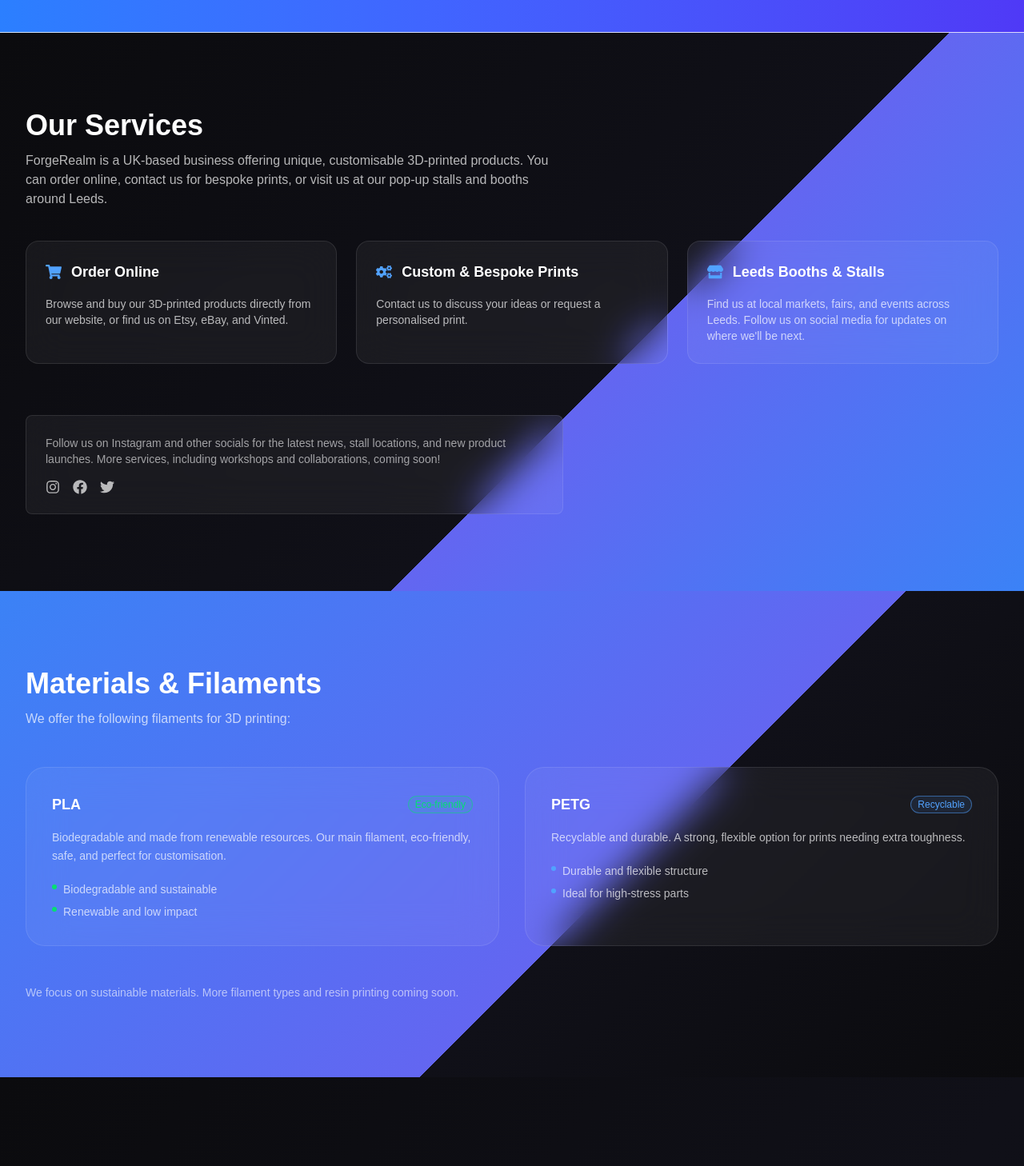
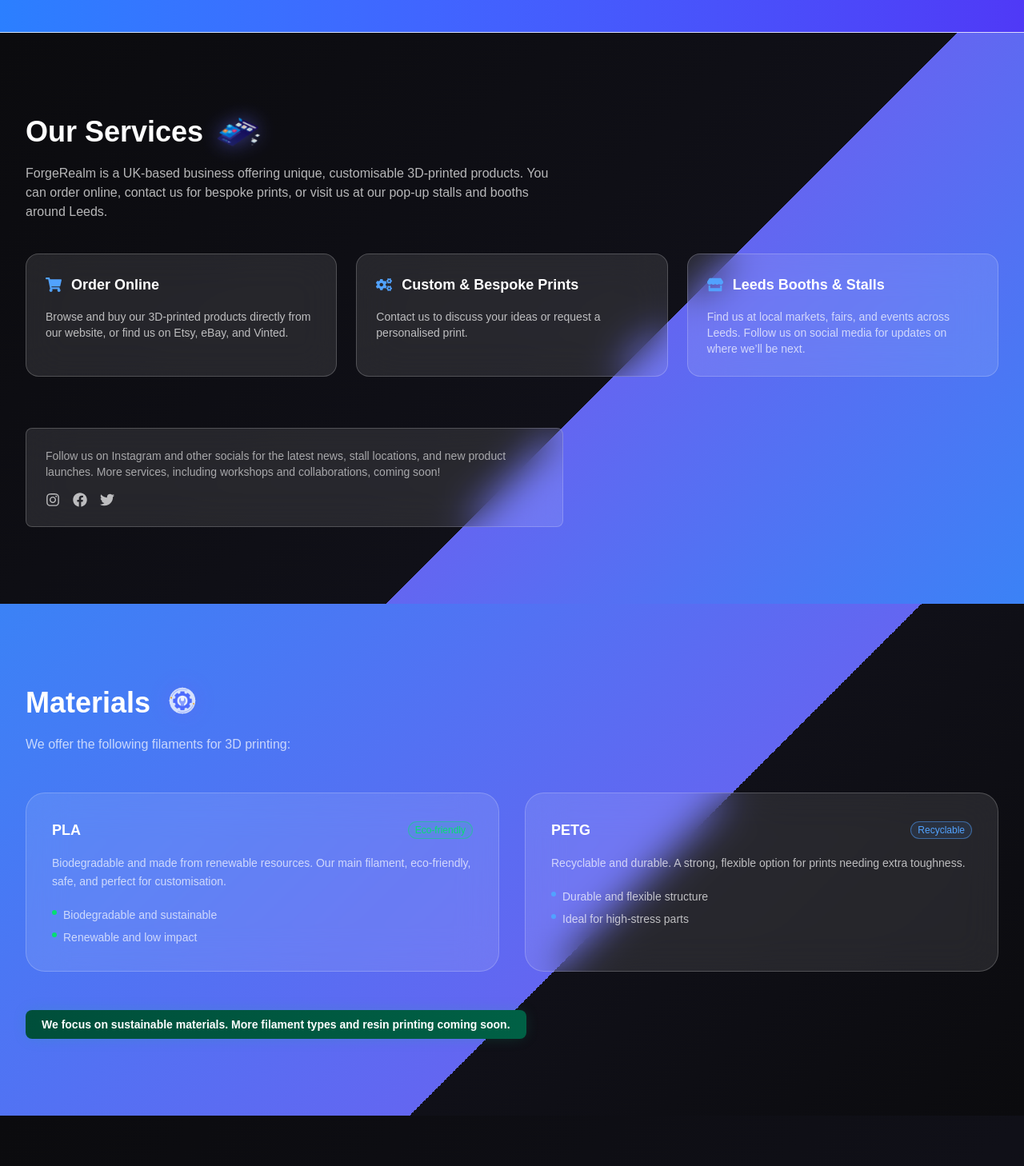
Before and after one commit to tobiy105/forgerealm, a Next.js app: page / in a window 1280 px wide. Shown: the part 861-2319 px from the top of the page at 80% size. Built offline with nearby package versions, Linux system fonts and the light colour scheme.

Commit message:
gifs for these pages

```diff
--- a/src/components/Materials.tsx
+++ b/src/components/Materials.tsx
@@ -1,78 +1,176 @@
+"use client";
+
+import Image from "next/image";
+import { motion, useInView } from "framer-motion";
+import { useRef } from "react";
+
 export default function Materials() {
+  const ref = useRef(null);
+  const inView = useInView(ref, { once: true, margin: "-100px" });
+
+  const fadeUp = {
+    hidden: { opacity: 0, y: 40 },
+    visible: {
+      opacity: 1,
+      y: 0,
+      transition: { duration: 0.8, ease: "easeOut" },
+    },
+  } as const;
+
   return (
     <section
       id="materials"
-      className="relative py-24 bg-[linear-gradient(315deg,_#0b0b0e_0%,_#101018_40%,_#6366f1_40%,_#3b82f6_100%)]"
+      className="relative py-24 bg-[linear-gradient(315deg,_#0b0b0e_0%,_#101018_40%,_#6366f1_40%,_#3b82f6_100%)] overflow-hidden"
     >
-      <div className="mx-auto max-w-7xl px-4 sm:px-6 lg:px-8">
-        {/* Header */}
-        <div className="max-w-2xl">
-          <h2 className="font-display text-3xl sm:text-4xl font-extrabold text-white">
-            Materials &amp; Filaments
+      {/* Subtle background lights */}
+      <div className="absolute inset-0 -z-10">
+        <div className="absolute left-1/3 top-1/4 h-72 w-72 rounded-full bg-blue-500/20 blur-[120px]" />
+        <div className="absolute right-1/4 bottom-1/4 h-72 w-72 rounded-full bg-indigo-500/20 blur-[120px]" />
+      </div>
+
+      <div
+        ref={ref}
+        className="mx-auto max-w-7xl px-4 sm:px-6 lg:px-8 relative"
+      >
+        {/* Header with floating GIF */}
+        <motion.div
+          variants={fadeUp}
+          initial="hidden"
+          animate={inView ? "visible" : "hidden"}
+          className="max-w-2xl flex items-center gap-3"
+        >
+          <h2 className="font-display text-3xl sm:text-4xl font-extrabold text-white whitespace-nowrap">
+            Materials
           </h2>
-          <p className="mt-3 text-white/70">
+          <motion.div
+            initial={{ y: 0 }}
+            animate={{ y: [0, -5, 0] }}
+            transition={{ repeat: Infinity, duration: 3, ease: "easeInOut" }}
+            className="relative flex-shrink-0"
+          >
+            <Image
+              src="/material.gif"
+              alt="Materials Animation"
+              width={56}
+              height={56}
+              className="w-10 sm:w-14 h-auto opacity-90 drop-shadow-[0_0_14px_rgba(99,102,241,0.6)]"
+              priority
+            />
+          </motion.div>
+        </motion.div>
+
+        <motion.p
+          variants={fadeUp}
+          initial="hidden"
+          animate={inView ? "visible" : "hidden"}
+          transition={{ delay: 0.1 }}
+          className="mt-3 text-white/70 max-w-xl"
+        >
           We offer the following filaments for 3D printing:
-          </p>
-        </div>
+        </motion.p>
 
         {/* Grid */}
         <div className="mt-12 grid gap-8 sm:grid-cols-1 lg:grid-cols-2">
-          {/* PLA */}
-          <div className="group relative overflow-hidden rounded-3xl border border-white/10 bg-white/5 p-8 backdrop-blur-xl transition-all hover:border-blue-400 hover:bg-white/10 hover:shadow-[0_0_25px_-5px_rgba(59,130,246,0.3)]">
+          {[
+            {
+              title: "PLA",
+              label: "Eco-friendly",
+              labelColor: "text-green-400 border-green-400/50 bg-green-400/10",
+              points: [
+                "Biodegradable and sustainable",
+                "Renewable and low impact",
+              ],
+              colorDot: "bg-green-400",
+              desc: "Biodegradable and made from renewable resources. Our main filament, eco-friendly, safe, and perfect for customisation.",
+            },
+            {
+              title: "PETG",
+              label: "Recyclable",
+              labelColor: "text-blue-400 border-blue-400/50 bg-blue-400/10",
+              points: [
+                "Durable and flexible structure",
+                "Ideal for high-stress parts",
+              ],
+              colorDot: "bg-blue-400",
+              desc: "Recyclable and durable. A strong, flexible option for prints needing extra toughness.",
+            },
+          ].map((item, i) => (
+            <motion.div
+              key={i}
+              variants={fadeUp}
+              initial="hidden"
+              animate={inView ? "visible" : "hidden"}
+              transition={{
+                delay: 0.15 + i * 0.15,
+                duration: 0.8,
+                ease: "easeOut",
+              }}
+              className="group relative overflow-hidden rounded-3xl border border-white/20 bg-white/10 p-8 backdrop-blur-xl transition-all hover:border-blue-400 hover:bg-white/15 hover:shadow-[0_0_25px_-5px_rgba(59,130,246,0.3)]"
+            >
               <div className="flex items-center justify-between mb-4">
-              <h3 className="text-lg font-semibold text-white">PLA</h3>
-              <span className="text-xs rounded-full border border-green-400/50 bg-green-400/10 px-2 py-0.5 text-green-400">
-                Eco-friendly
+                <h3 className="text-lg font-semibold text-white">
+                  {item.title}
+                </h3>
+                <span
+                  className={`text-xs rounded-full border px-2 py-0.5 ${item.labelColor}`}
+                >
+                  {item.label}
                 </span>
               </div>
               <p className="text-sm text-white/70 leading-relaxed">
-              Biodegradable and made from renewable resources. Our main filament, eco-friendly, safe, and perfect for customisation.
+                {item.desc}
               </p>
 
               <ul className="mt-5 space-y-2 text-sm text-white/70">
-              <li className="flex items-start gap-2">
-                <span className="mt-1 h-1.5 w-1.5 rounded-full bg-green-400 flex-shrink-0" />
-                <span>Biodegradable and sustainable</span>
+                {item.points.map((p, idx) => (
+                  <li key={idx} className="flex items-start gap-2">
+                    <span
+                      className={`mt-1 h-1.5 w-1.5 rounded-full ${item.colorDot} flex-shrink-0`}
+                    />
+                    <span>{p}</span>
                   </li>
-              <li className="flex items-start gap-2">
-                <span className="mt-1 h-1.5 w-1.5 rounded-full bg-green-400 flex-shrink-0" />
-                <span>Renewable and low impact</span>
-              </li>
+                ))}
               </ul>
+            </motion.div>
+          ))}
         </div>
 
-          {/* PETG */}
-          <div className="group relative overflow-hidden rounded-3xl border border-white/10 bg-white/5 p-8 backdrop-blur-xl transition-all hover:border-blue-400 hover:bg-white/10 hover:shadow-[0_0_25px_-5px_rgba(59,130,246,0.3)]">
-            <div className="flex items-center justify-between mb-4">
-              <h3 className="text-lg font-semibold text-white">PETG</h3>
-              <span className="text-xs rounded-full border border-blue-400/50 bg-blue-400/10 px-2 py-0.5 text-blue-400">
-                Recyclable
-              </span>
-            </div>
-            <p className="text-sm text-white/70 leading-relaxed">
-              Recyclable and durable. A strong, flexible option for prints needing extra toughness.
-            </p>
-
-            <ul className="mt-5 space-y-2 text-sm text-white/70">
-              <li className="flex items-start gap-2">
-                <span className="mt-1 h-1.5 w-1.5 rounded-full bg-blue-400 flex-shrink-0" />
-                <span>Durable and flexible structure</span>
-              </li>
-              <li className="flex items-start gap-2">
-                <span className="mt-1 h-1.5 w-1.5 rounded-full bg-blue-400 flex-shrink-0" />
-                <span>Ideal for high-stress parts</span>
-              </li>
-            </ul>
-          </div>
+        {/* Footer capsule */}
+        <motion.div
+          variants={fadeUp}
+          initial="hidden"
+          animate={inView ? "visible" : "hidden"}
+          transition={{ delay: 0.5 }}
+          className="max-w-2xl mt-12"
+        >
+          <motion.div
+            whileHover={{ scale: 1.03 }}
+            transition={{ duration: 0.3 }}
+            className="inline-block px-5 py-2 rounded-lg bg-gradient-to-r from-emerald-900 to-emerald-800 text-white text-sm font-semibold shadow-[0_0_20px_-5px_rgba(16,185,129,0.3)]"
+          >
+            We focus on sustainable materials. More filament types and resin
+            printing coming soon.
+          </motion.div>
+        </motion.div>
       </div>
 
-        {/* Footer note */}
-        <div className="max-w-2xl mt-12">
-          <p className="text-white/60 text-sm">
-            We focus on sustainable materials. More filament types and resin printing coming soon.
-          </p>
-        </div>
-      </div>
+      {/* Float animation keyframes */}
+      <style jsx>{`
+        @keyframes float {
+          0% {
+            transform: translateY(0);
+          }
+          50% {
+            transform: translateY(-6px);
+          }
+          100% {
+            transform: translateY(0);
+          }
+        }
+        .animate-float {
+          animation: float 3s ease-in-out infinite;
+        }
+      `}</style>
     </section>
   );
 }
--- a/src/components/Services.tsx
+++ b/src/components/Services.tsx
@@ -1,6 +1,31 @@
-import { FaShoppingCart, FaCogs, FaStore, FaInstagram, FaFacebook, FaTwitter } from "react-icons/fa";
+"use client";
+
+import Image from "next/image";
+import { motion, useInView } from "framer-motion";
+import { useRef } from "react";
+import {
+  FaShoppingCart,
+  FaCogs,
+  FaStore,
+  FaInstagram,
+  FaFacebook,
+  FaTwitter,
+} from "react-icons/fa";
 
 export default function Services() {
+  const ref = useRef(null);
+  const inView = useInView(ref, { once: true, margin: "-100px" });
+
+  // ✅ Define type-safe variants
+  const fadeUp = {
+    hidden: { opacity: 0, y: 40 },
+    visible: {
+      opacity: 1,
+      y: 0,
+      transition: { duration: 0.8, ease: "easeOut" },
+    },
+  } as const;
+
   return (
     <section
       id="services"
@@ -12,72 +37,133 @@ export default function Services() {
         <div className="absolute right-1/4 bottom-1/3 h-72 w-72 rounded-full bg-indigo-500/20 blur-[120px]" />
       </div>
 
-      <div className="mx-auto max-w-7xl px-4 sm:px-6 lg:px-8 relative">
-        {/* Header */}
-        <div className="max-w-2xl">
-          <h2 className="font-display text-3xl sm:text-4xl font-extrabold text-white">
+      <div
+        ref={ref}
+        className="mx-auto max-w-7xl px-4 sm:px-6 lg:px-8 relative"
+      >
+        {/* Header with GIF */}
+        <motion.div
+          variants={fadeUp}
+          initial="hidden"
+          animate={inView ? "visible" : "hidden"}
+          transition={{ duration: 0.8 }}
+          className="max-w-2xl flex items-center gap-4"
+        >
+          <h2 className="font-display text-3xl sm:text-4xl font-extrabold text-white flex items-center">
             Our Services
           </h2>
-          <p className="mt-3 text-white/70">
-            ForgeRealm is a UK-based business offering unique, customisable 3D-printed products. You can order online, contact us for bespoke prints, or visit us at our pop-up stalls and booths around Leeds.
-          </p>
-        </div>
+          <motion.div
+            initial={{ rotate: 0 }}
+            animate={{ rotate: [0, 5, -5, 0] }}
+            transition={{ repeat: Infinity, duration: 4, ease: "easeInOut" }}
+          >
+            <Image
+              src="/services.gif"
+              alt="Services Animation"
+              width={56}
+              height={56}
+              className="w-10 sm:w-14 h-auto opacity-90 drop-shadow-[0_0_12px_rgba(99,102,241,0.6)]"
+              priority
+            />
+          </motion.div>
+        </motion.div>
+
+        <motion.p
+          variants={fadeUp}
+          initial="hidden"
+          animate={inView ? "visible" : "hidden"}
+          transition={{ delay: 0.15, duration: 0.8 }}
+          className="mt-3 text-white/70 max-w-2xl"
+        >
+          ForgeRealm is a UK-based business offering unique, customisable
+          3D-printed products. You can order online, contact us for bespoke
+          prints, or visit us at our pop-up stalls and booths around Leeds.
+        </motion.p>
 
         {/* Service grid */}
         <div className="mt-10 grid gap-6 sm:grid-cols-2 lg:grid-cols-3">
-          {/* Online Orders */}
-          <article className="rounded-2xl border border-white/10 bg-white/5 p-6 backdrop-blur-xl hover:bg-white/10 hover:border-blue-400 transition flex flex-col">
-            <div className="flex items-center gap-3 mb-2">
-              <FaShoppingCart className="text-blue-400 text-xl" />
-              <h3 className="text-lg font-semibold text-white">Order Online</h3>
-            </div>
-            <p className="mt-2 text-sm text-white/70">
-              Browse and buy our 3D-printed products directly from our website, or find us on Etsy, eBay, and Vinted.
-            </p>
-          </article>
-
-          {/* Custom Prints */}
-          <article className="rounded-2xl border border-white/10 bg-white/5 p-6 backdrop-blur-xl hover:bg-white/10 hover:border-blue-400 transition flex flex-col">
-            <div className="flex items-center gap-3 mb-2">
-              <FaCogs className="text-blue-400 text-xl" />
-              <h3 className="text-lg font-semibold text-white">Custom & Bespoke Prints</h3>
-            </div>
-            <p className="mt-2 text-sm text-white/70">
-              Contact us to discuss your ideas or request a personalised print.
-            </p>
-          </article>
-
-          {/* Leeds Stalls */}
-          <article className="rounded-2xl border border-white/10 bg-white/5 p-6 backdrop-blur-xl hover:bg-white/10 hover:border-blue-400 transition flex flex-col">
-            <div className="flex items-center gap-3 mb-2">
-              <FaStore className="text-blue-400 text-xl" />
-              <h3 className="text-lg font-semibold text-white">Leeds Booths & Stalls</h3>
-            </div>
-            <p className="mt-2 text-sm text-white/70">
-              Find us at local markets, fairs, and events across Leeds. Follow us on social media for updates on where we&apos;ll be next.
-            </p>
-          </article>
+          {[
+            {
+              icon: <FaShoppingCart className="text-blue-400 text-xl" />,
+              title: "Order Online",
+              text: "Browse and buy our 3D-printed products directly from our website, or find us on Etsy, eBay, and Vinted.",
+            },
+            {
+              icon: <FaCogs className="text-blue-400 text-xl" />,
+              title: "Custom & Bespoke Prints",
+              text: "Contact us to discuss your ideas or request a personalised print.",
+            },
+            {
+              icon: <FaStore className="text-blue-400 text-xl" />,
+              title: "Leeds Booths & Stalls",
+              text: "Find us at local markets, fairs, and events across Leeds. Follow us on social media for updates on where we’ll be next.",
+            },
+          ].map((service, i) => (
+            <motion.article
+              key={i}
+              variants={fadeUp}
+              initial="hidden"
+              animate={inView ? "visible" : "hidden"}
+              transition={{
+                delay: 0.2 + i * 0.1,
+                duration: 0.8,
+                ease: "easeOut",
+              }}
+              className="rounded-2xl border border-white/20 bg-white/10 p-6 backdrop-blur-xl hover:bg-white/10 hover:border-blue-400 transition flex flex-col"
+            >
+              <div className="flex items-center gap-3 mb-2">
+                {service.icon}
+                <h3 className="text-lg font-semibold text-white">
+                  {service.title}
+                </h3>
+              </div>
+              <p className="mt-2 text-sm text-white/70">{service.text}</p>
+            </motion.article>
+          ))}
         </div>
 
         {/* Follow us capsule */}
-        <div className="max-w-2xl mt-16 rounded-lg border border-white/10 bg-white/5 backdrop-blur-xl p-6 hover:bg-white/10 hover:border-blue-400 transition">
+        <motion.div
+          variants={fadeUp}
+          initial="hidden"
+          animate={inView ? "visible" : "hidden"}
+          transition={{ delay: 0.6, duration: 0.8 }}
+          className="max-w-2xl mt-16 rounded-lg border border-white/20 bg-white/10 backdrop-blur-xl p-6 hover:bg-white/10 hover:border-blue-400 transition"
+        >
           <p className="text-white/60 text-sm mb-4">
-            Follow us on Instagram and other socials for the latest news, stall locations, and new product launches. More services, including workshops and collaborations, coming soon!
+            Follow us on Instagram and other socials for the latest news, stall
+            locations, and new product launches. More services, including
+            workshops and collaborations, coming soon!
           </p>
 
           {/* Social icons */}
           <div className="flex items-center gap-4 text-white/70 mt-2">
-            <a href="#" aria-label="Instagram" className="hover:text-pink-400 transition">
+            <motion.a
+              whileHover={{ scale: 1.2 }}
+              href="#"
+              aria-label="Instagram"
+              className="hover:text-pink-400 transition"
+            >
               <FaInstagram className="text-lg" />
-            </a>
-            <a href="#" aria-label="Facebook" className="hover:text-blue-400 transition">
+            </motion.a>
+            <motion.a
+              whileHover={{ scale: 1.2 }}
+              href="#"
+              aria-label="Facebook"
+              className="hover:text-blue-400 transition"
+            >
               <FaFacebook className="text-lg" />
-            </a>
-            <a href="#" aria-label="Twitter" className="hover:text-sky-400 transition">
+            </motion.a>
+            <motion.a
+              whileHover={{ scale: 1.2 }}
+              href="#"
+              aria-label="Twitter"
+              className="hover:text-sky-400 transition"
+            >
               <FaTwitter className="text-lg" />
-            </a>
+            </motion.a>
           </div>
-        </div>
+        </motion.div>
       </div>
     </section>
   );
```
Also changed, not shown: src/components/Testimonials.tsx (+53 -17 lines). Lines whose indentation alone changed are shown as unchanged.
